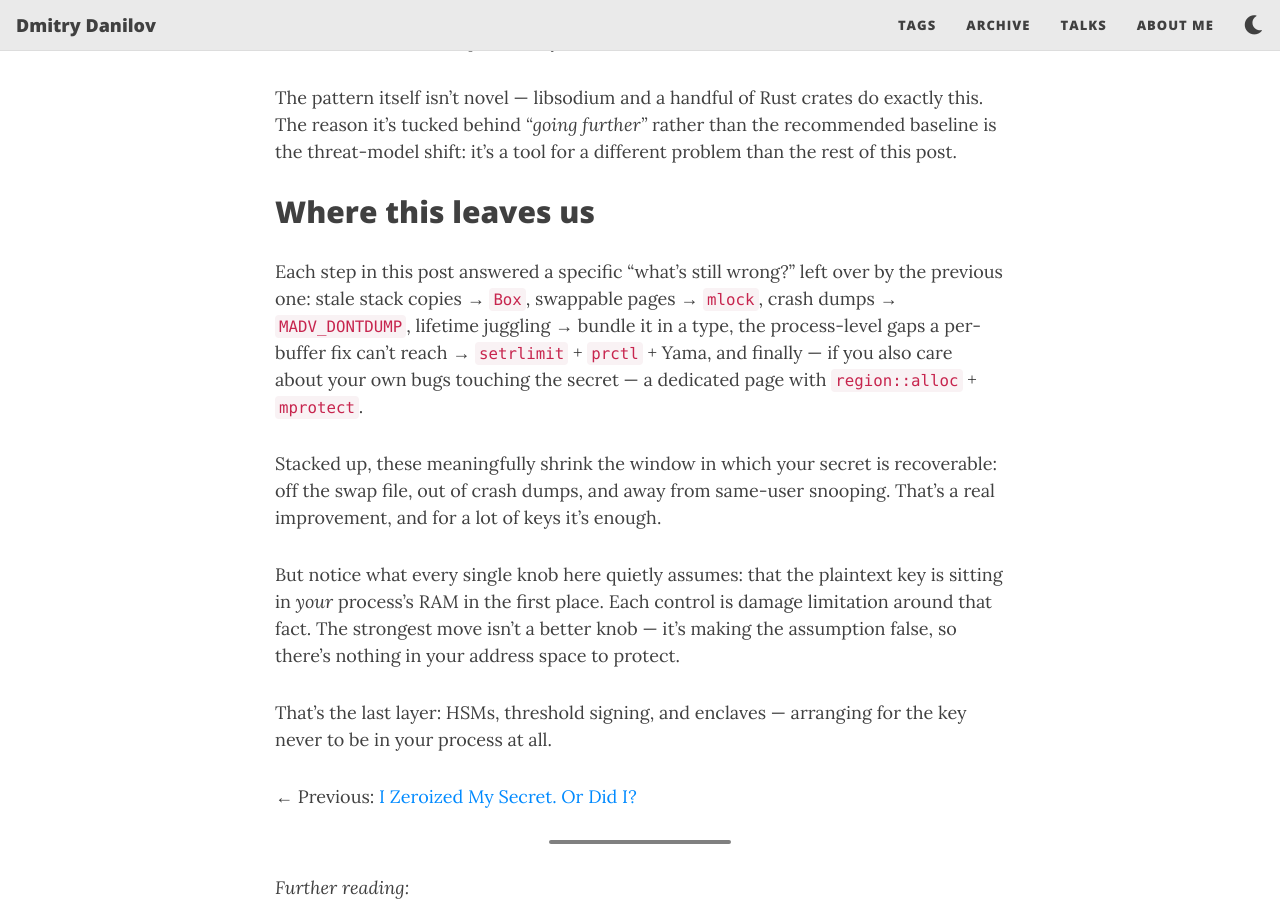
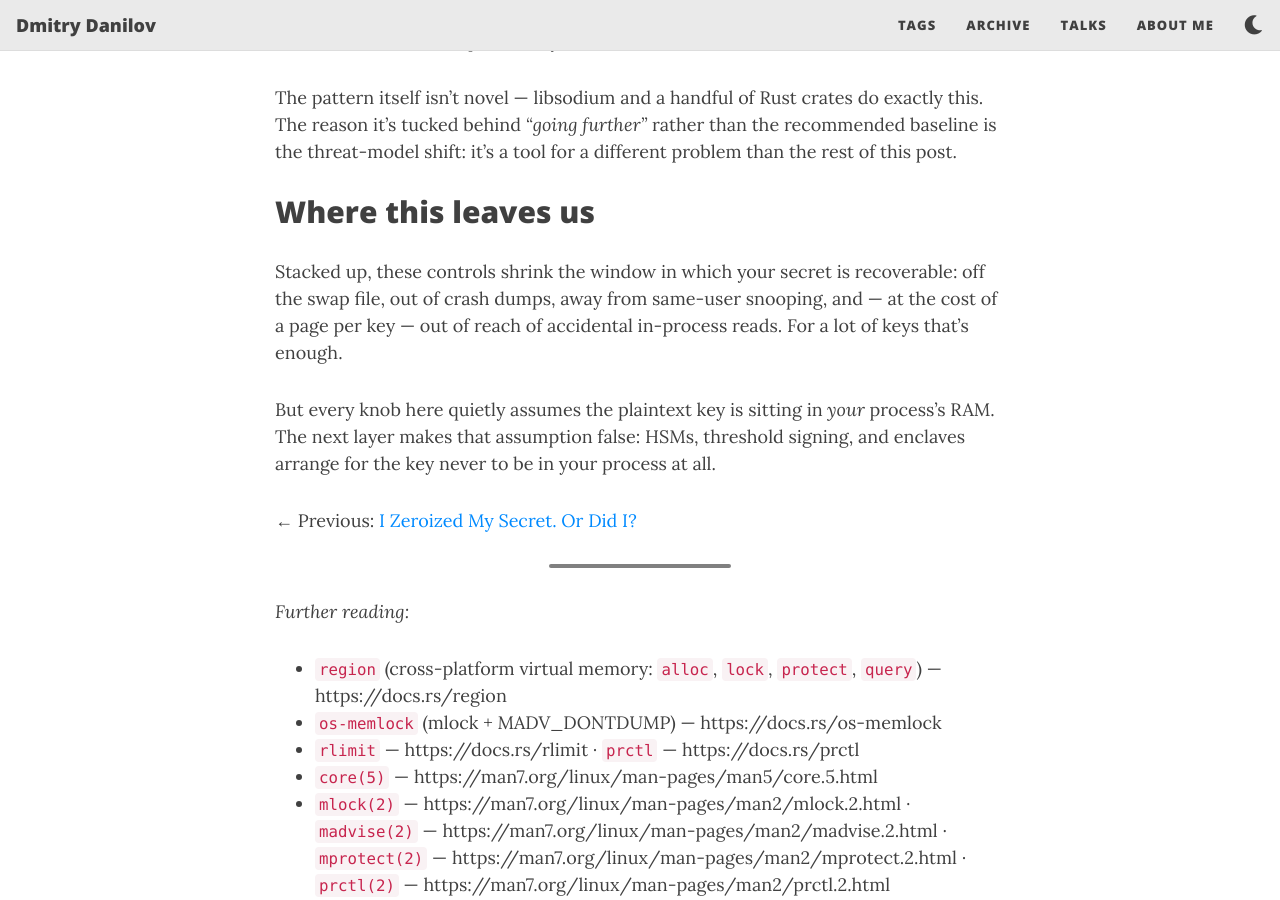
Before and after one commit to f-squirrel/f-squirrel.github.io, a Jekyll site: the page built from _posts/2026-06-25-zeroize-os-hardening.md, in a window 1280 px wide and 900 px high, scrolled down 9979 px. Built offline with Jekyll 4.4.1, drawn with Linux system fonts in a browser that asks for light colours; nearby versions of some CDN libraries.

Commit message:
post: tighten part 2's "Where this leaves us" to two paragraphs
Drop the explicit step-by-step recap (each step already justified
itself inline) and the standalone "every knob assumes the key is in
RAM" paragraph. Keep the assessment of what's been gained and the
one-line pivot to part 3.

```diff
--- a/_posts/2026-06-25-zeroize-os-hardening.md
+++ b/_posts/2026-06-25-zeroize-os-hardening.md
@@ -275,13 +275,9 @@ The pattern itself isn't novel — libsodium and a handful of Rust crates do exa
 
 ## Where this leaves us
 
-Each step in this post answered a specific "what's still wrong?" left over by the previous one: stale stack copies → `Box`, swappable pages → `mlock`, crash dumps → `MADV_DONTDUMP`, lifetime juggling → bundle it in a type, the process-level gaps a per-buffer fix can't reach → `setrlimit` + `prctl` + Yama, and finally — if you also care about your own bugs touching the secret — a dedicated page with `region::alloc` + `mprotect`.
+Stacked up, these controls shrink the window in which your secret is recoverable: off the swap file, out of crash dumps, away from same-user snooping, and — at the cost of a page per key — out of reach of accidental in-process reads. For a lot of keys that's enough.
 
-Stacked up, these meaningfully shrink the window in which your secret is recoverable: off the swap file, out of crash dumps, and away from same-user snooping. That's a real improvement, and for a lot of keys it's enough.
-
-But notice what every single knob here quietly assumes: that the plaintext key is sitting in *your* process's RAM in the first place. Each control is damage limitation around that fact. The strongest move isn't a better knob — it's making the assumption false, so there's nothing in your address space to protect.
-
-That's the last layer: HSMs, threshold signing, and enclaves — arranging for the key never to be in your process at all.
+But every knob here quietly assumes the plaintext key is sitting in *your* process's RAM. The next layer makes that assumption false: HSMs, threshold signing, and enclaves arrange for the key never to be in your process at all.
 
 ← Previous: [I Zeroized My Secret. Or Did I?](/zeroize)
 <!-- → Next: [Don't hold the key: architecture for secrets you can't afford to lose](./part-3-architecture.md) -->
```
